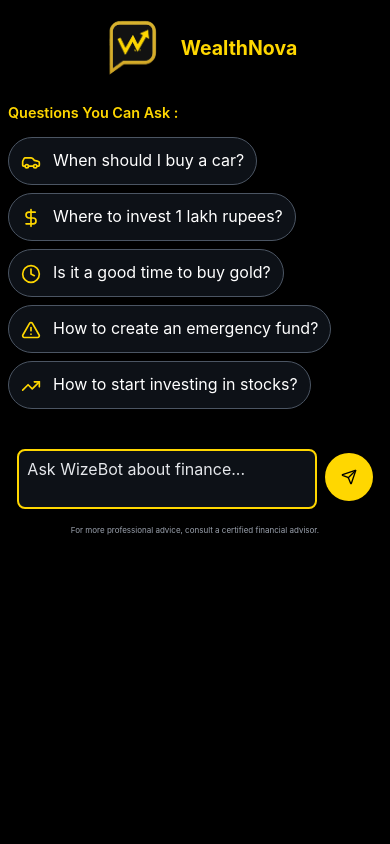
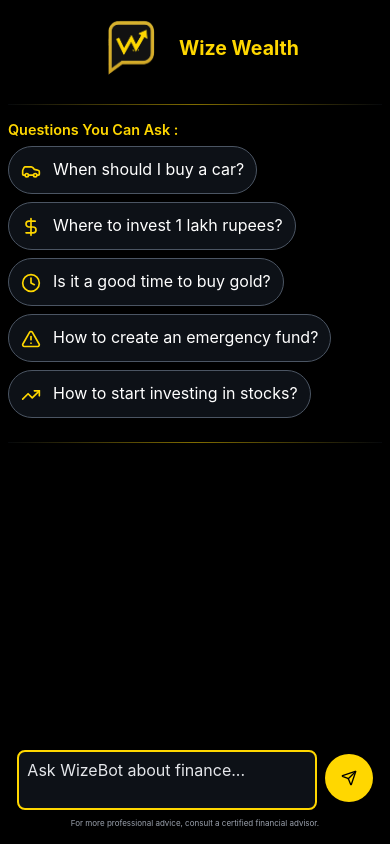
Before and after one commit to maheksh/wealthnova, a Next.js app: page / in a window 390 px wide. Built offline with nearby package versions, Linux system fonts and the light colour scheme.

Commit message:
Update page and CSS for mobile compatibility and bottom layout

```diff
--- a/app/globals.css
+++ b/app/globals.css
@@ -5,17 +5,24 @@
   font-family: -apple-system, BlinkMacSystemFont, 'Segoe UI', Roboto, Oxygen, Ubuntu, sans-serif;
 }
 
+body {
+  margin: 0;
+  padding: 0; /* Remove default body margins/padding */
+}
+
 .app-container {
-  min-height: 100vh;
   background-color: #000000;
   color: #FFFFFF;
   padding: 1rem;
   display: flex;
   flex-direction: column;
-  gap: 1rem;
+  gap: 0.5rem; /* Reduced gap to minimize blank space */
   position: relative;
   overflow-y: auto; /* Enable page scrolling */
-  padding-bottom: 8rem; /* Increased padding to accommodate input-bar */
+  min-height: 100vh; /* Fill viewport height initially */
+  height: auto; /* Grow with content */
+  width: 100%; /* Cover full page width */
+  margin: 0; /* Remove any default margins */
 }
 
 .title-container {
@@ -39,14 +46,14 @@
 }
 
 .questions-section {
-  margin-bottom: 1.5rem;
+  margin-bottom: 0.5rem; /* Reduced to minimize blank space */
 }
 
 .section-title {
   font-size: clamp(1rem, 3vw, 1.5rem); /* Responsive font size */
   font-weight: 600;
   color: #FFD700;
-  margin-bottom: 1rem;
+  margin-bottom: 0.5rem; /* Reduced to minimize blank space */
 }
 
 .cards-container {
@@ -95,6 +102,18 @@
   width: 90%; /* Relative width for responsiveness */
   max-width: 650px; /* Cap at 650px for larger screens */
   margin: 0 auto;
+  position: sticky; /* Keep at bottom */
+  bottom: 0; /* No gap below chatbot */
+  z-index: 10; /* Ensure it stays above other content */
+}
+
+/* Adjust sticky behavior for mobile to handle viewport changes */
+@media (max-width: 768px) {
+  .input-bar-container {
+    position: relative; /* Avoid sticky issues with mobile address bar */
+    width: 95%; /* Full width on mobile */
+    max-width: none; /* Remove max-width constraint */
+  }
 }
 
 .input-bar {
@@ -107,9 +126,6 @@
   border: 2px solid #FFD700; /* Prominent yellow border */
   opacity: 1;
   flex: 1; /* Allow input-bar to take available space */
-  position: sticky; /* Keep at bottom */
-  bottom: 0.1rem; /* Maintain gap from bottom */
-  z-index: 10; /* Ensure it stays above other content */
 }
 
 .input-field {
@@ -159,6 +175,7 @@
   font-size: clamp(0.6rem, 2vw, 0.75rem); /* Responsive font size */
   color: #9CA3AF;
   text-align: center;
+  margin-top: 0.5rem; /* Small gap above disclaimer */
 }
 
 .popup {
@@ -179,11 +196,25 @@
   text-align: center;
 }
 
-/* Media Queries for Mobile */
+.bottom-section {
+  flex: 0; /* Prevent bottom section from stretching */
+  margin-top: auto; /* Push to bottom */
+}
+
+.divider {
+  border: 0;
+  height: 1px;
+  background: linear-gradient(to right, #0D1117, #FFD700, #0D1117); /* Camouflage effect with gradient */
+  margin: 0.5rem 0; /* Reduced space around the line */
+  width: 100%; /* Full width */
+  opacity: 0.5; /* Subtle visibility */
+}
+
+/* Additional Mobile Adjustments */
 @media (max-width: 768px) {
   .app-container {
     padding: 0.5rem; /* Reduce padding on mobile */
-    padding-bottom: 4rem; /* Reduce bottom padding */
+    padding-bottom: 1rem; /* Reduce bottom padding */
   }
 
   .title {
@@ -202,11 +233,6 @@
     padding: 0.75rem; /* Reduce padding on mobile */
   }
 
-  .input-bar-container {
-    width: 95%; /* Full width on mobile */
-    max-width: none; /* Remove max-width constraint */
-  }
-
   .input-bar {
     gap: 0.5rem; /* Further reduce gap */
   }
--- a/app/page.tsx
+++ b/app/page.tsx
@@ -2,6 +2,7 @@
 
 import { useState, useEffect } from 'react';
 import { Car, DollarSign, Clock, AlertTriangle, TrendingUp, Send } from 'lucide-react';
+import Head from 'next/head'; // Ensure viewport meta tag
 
 export default function Home() {
   const [inputText, setInputText] = useState<string>('Ask WizeBot about finance...');
@@ -26,9 +27,9 @@
   };
 
   const handleSendClick = () => {
-    if (isEditing && inputText.trim() !== 'Ask wealthBot about finance...') {
+    if (isEditing && inputText.trim() !== 'Ask WizeBot about finance...') {
       alert(`Sending: ${inputText}`);
-      setInputText('Ask WealthBot about finance...');
+      setInputText('Ask WizeBot about finance...');
       setIsEditing(false);
     }
   };
@@ -48,12 +49,18 @@
   }, [inputText]); // Re-run when inputText changes
 
   return (
+    <>
+      <Head>
+        <meta name="viewport" content="width=device-width, initial-scale=1.0" /> {/* Ensure mobile viewport */}
+      </Head>
       <div className="app-container">
         {/* Title with Logo */}
         <div className="title-container">
           <img src="/logo.png" alt="Wize Wealth Logo" className="logo-image" /> {/* Replace with your image path */}
-        <h1 className="title">WealthNova</h1>
+          <h1 className="title">Wize Wealth</h1>
         </div>
+
+        <hr className="divider" /> {/* First dividing line between company name and questions */}
 
         {/* Questions Section */}
         <div className="questions-section">
@@ -74,6 +81,8 @@
           </div>
         </div>
 
+        <hr className="divider" /> {/* Second dividing line between questions and bottom section */}
+
         {/* Popup */}
         {showPopup && (
           <div className="popup">
@@ -81,6 +90,8 @@
           </div>
         )}
 
+        {/* Bottom Section (Chatbot and Disclaimer) */}
+        <div className="bottom-section">
           {/* Input Bar and Send Button Container */}
           <div className="input-bar-container">
             <div className="input-bar">
@@ -102,5 +113,7 @@
             For more professional advice, consult a certified financial advisor.
           </p>
         </div>
+      </div>
+    </>
   );
 }
```
Lines whose indentation alone changed are shown as unchanged.
